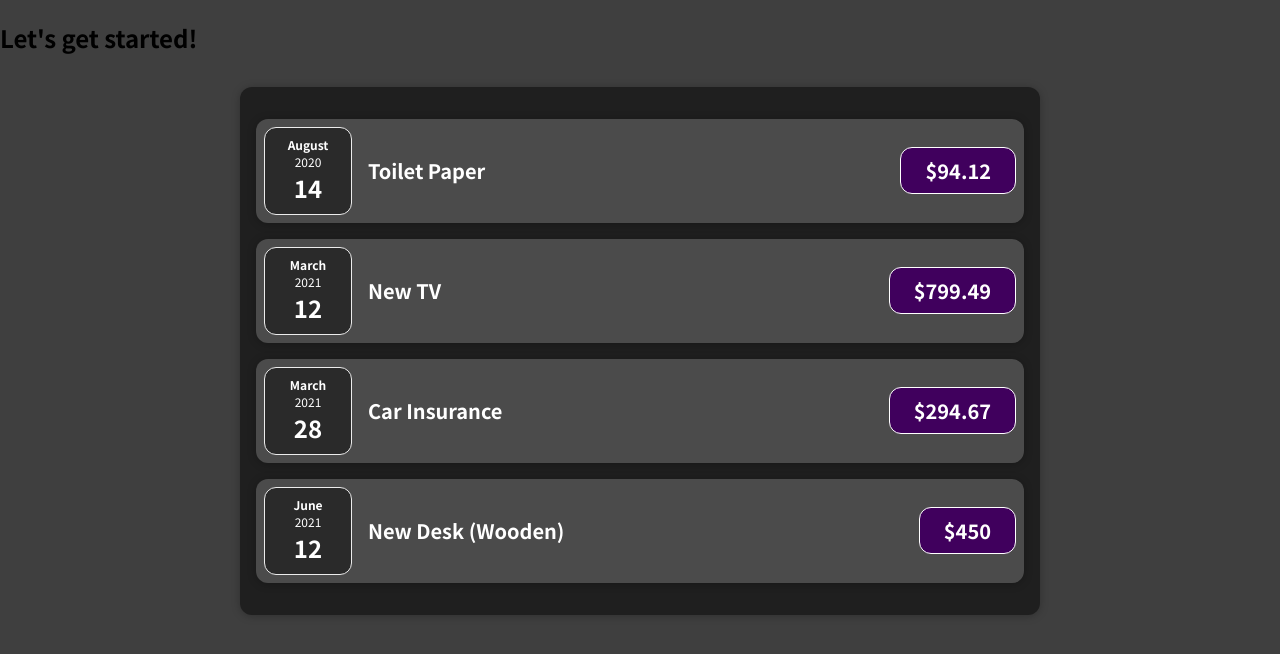
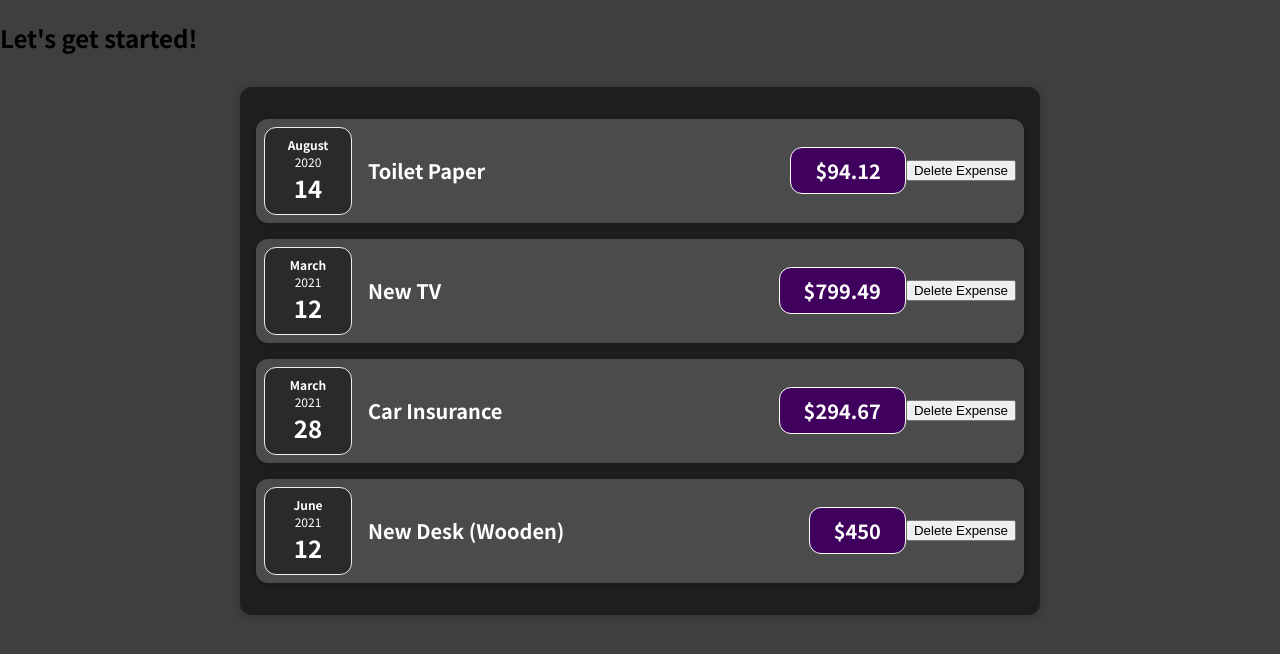
Before and after one commit to prashantpandey98/Front-end-React, a React (Create React App) app in the folder react-1/: page / in a window 1280 px wide. Shown: the top 654 px of the page. Built offline with nearby package versions, Linux system fonts and the light colour scheme.

Commit message:
Added button to Delete Expense

```diff
--- a/react-1/src/Components/Expenses/ExpenseItem.js
+++ b/react-1/src/Components/Expenses/ExpenseItem.js
@@ -1,19 +1,23 @@
-import React from 'react';
+import React from "react";
 
-import ExpenseDate from './ExpenseDate';
-import Card from '../UI/Card';
-import './ExpenseItem.css';
+import ExpenseDate from "./ExpenseDate";
+import Card from "../UI/Card";
+import "./ExpenseItem.css";
 
 const ExpenseItem = (props) => {
   return (
-    <Card className='expense-item'>
+    <Card className="expense-item">
       <ExpenseDate date={props.date} />
-      <div className='expense-item__description'>
+      <div className="expense-item__description">
         <h2>{props.title}</h2>
-        <div className='expense-item__price'>${props.amount}</div>
+        <div className="expense-item__price">${props.amount}</div>
       </div>
+      <button
+        onClick={(e) => {
+          e.target.parentElement.remove();
+        }}> Delete Expense</button>
     </Card>
   );
-}
+};
 
 export default ExpenseItem;
```
